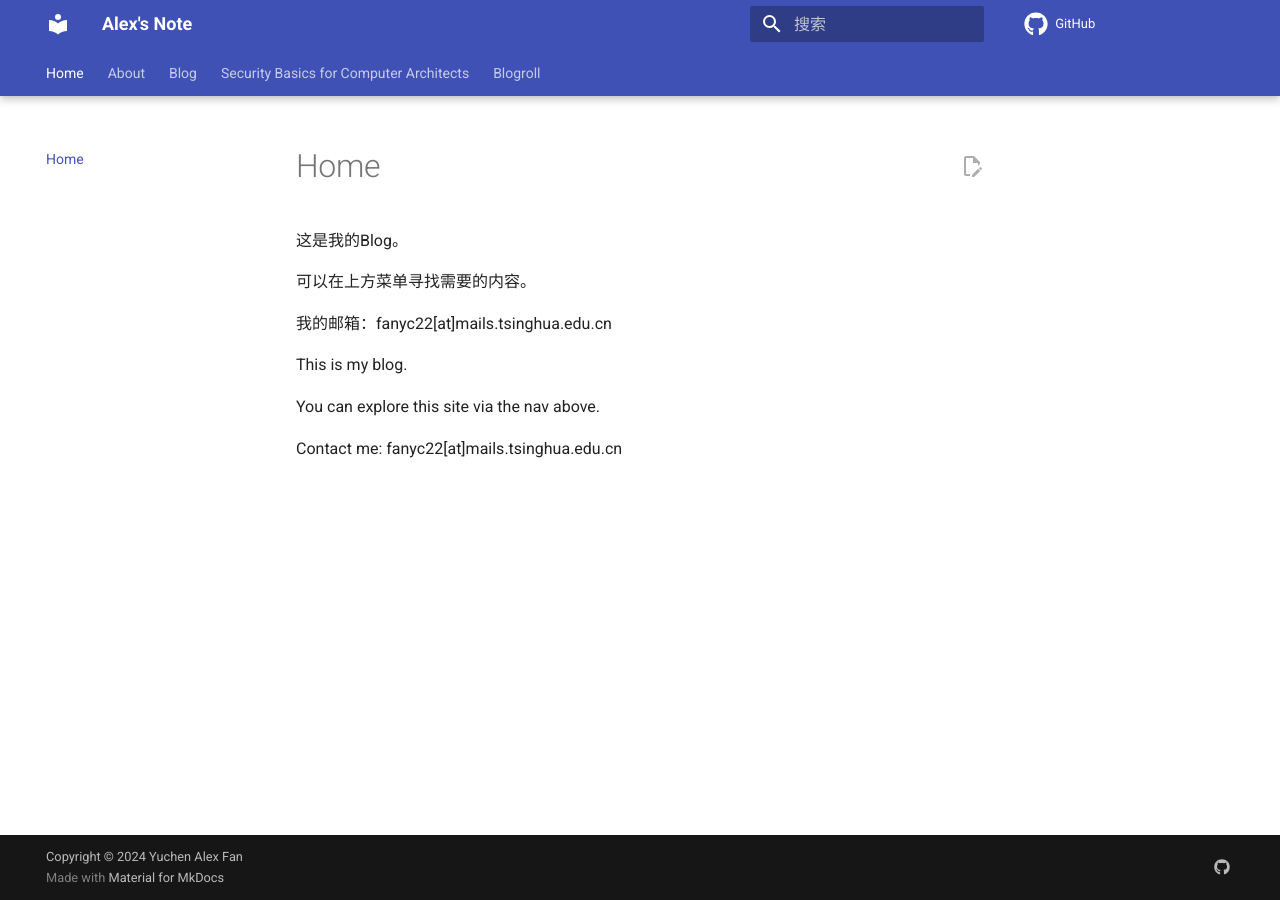
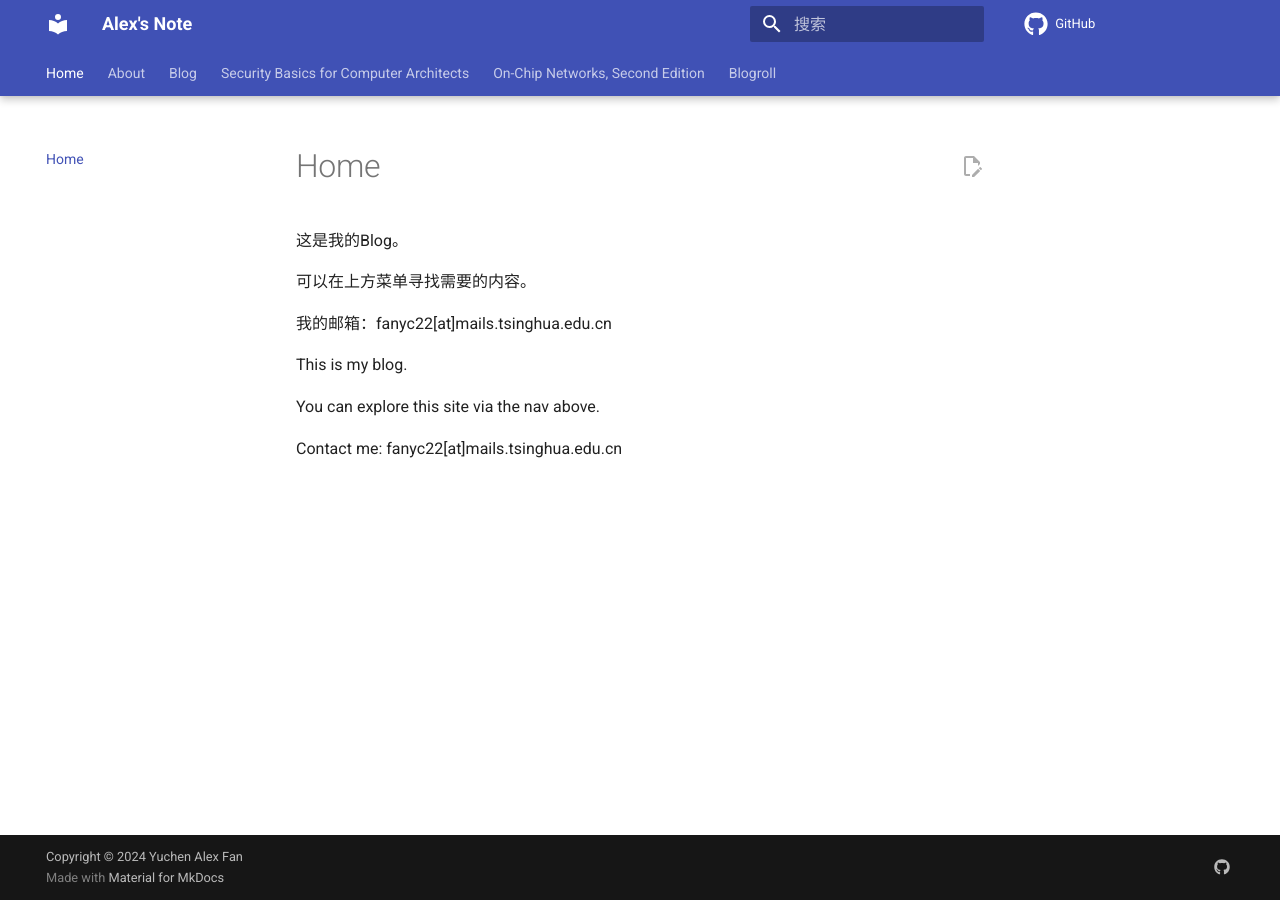
Before and after one commit to fanyc22/blog, an MkDocs documentation site: the page built from docs/index.md, in a window 1280 px wide. Built offline with MkDocs 1.6.1 and Material for MkDocs 9.7.7, drawn with Linux system fonts in a browser that asks for light colours; comment, search, counter and statistics services are not loaded.

Commit message:
OCN2E: init

```diff
--- a/mkdocs.yml
+++ b/mkdocs.yml
@@ -51,6 +51,8 @@ nav:
     - Preface: SBCA/Preface.md
     - C1 Threat-Based Design: SBCA/C1.md
     - C2 Security Policy Models: SBCA/C2.md
+  - On-Chip Networks, Second Edition:
+    - 译序: OCN2E/translator.md
   - Blogroll:
     - blogroll/index.md
 markdown_extensions:
```
Also changed, not shown: docs/OCN2E/translator.md (added, +3 -0 lines), 1 other file.
